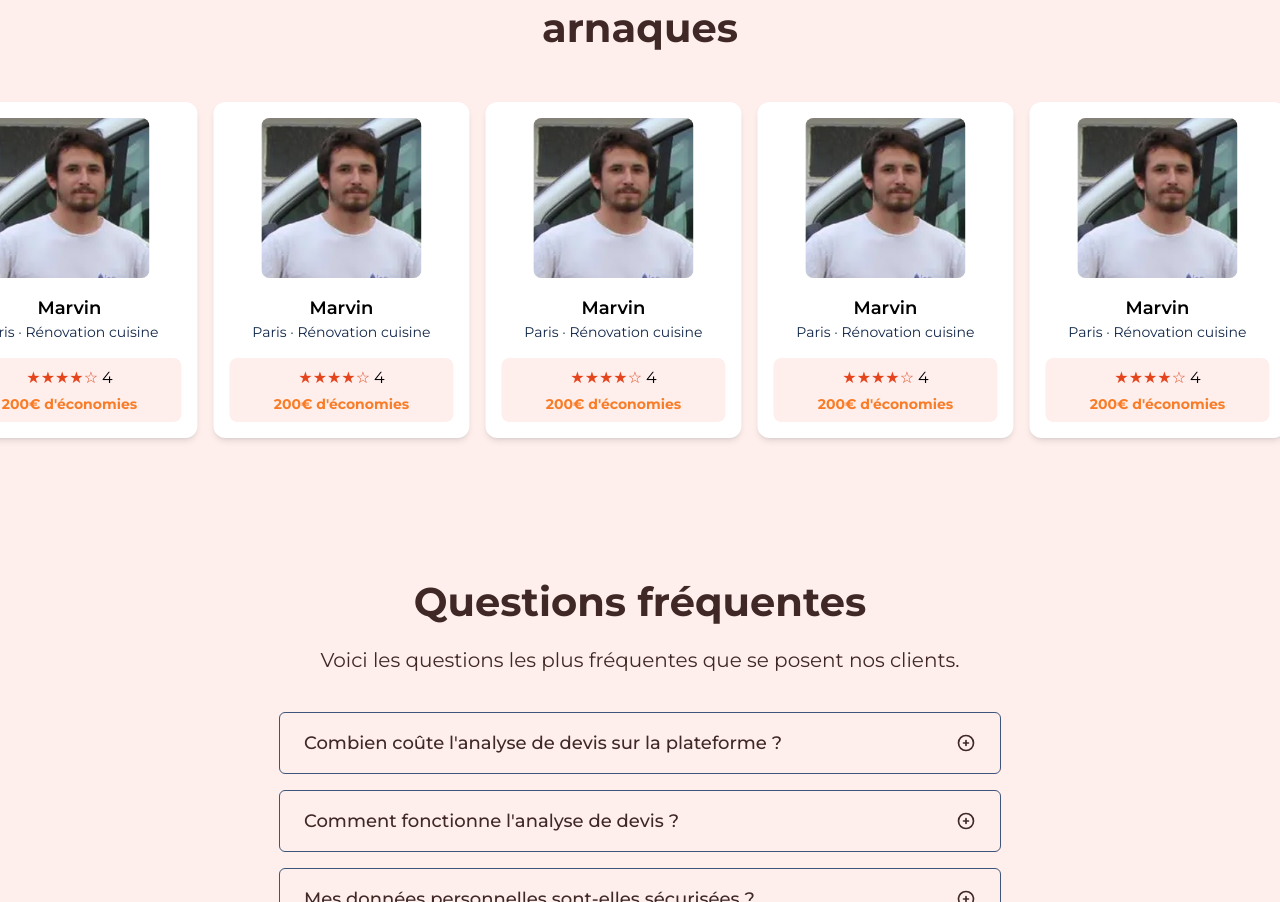
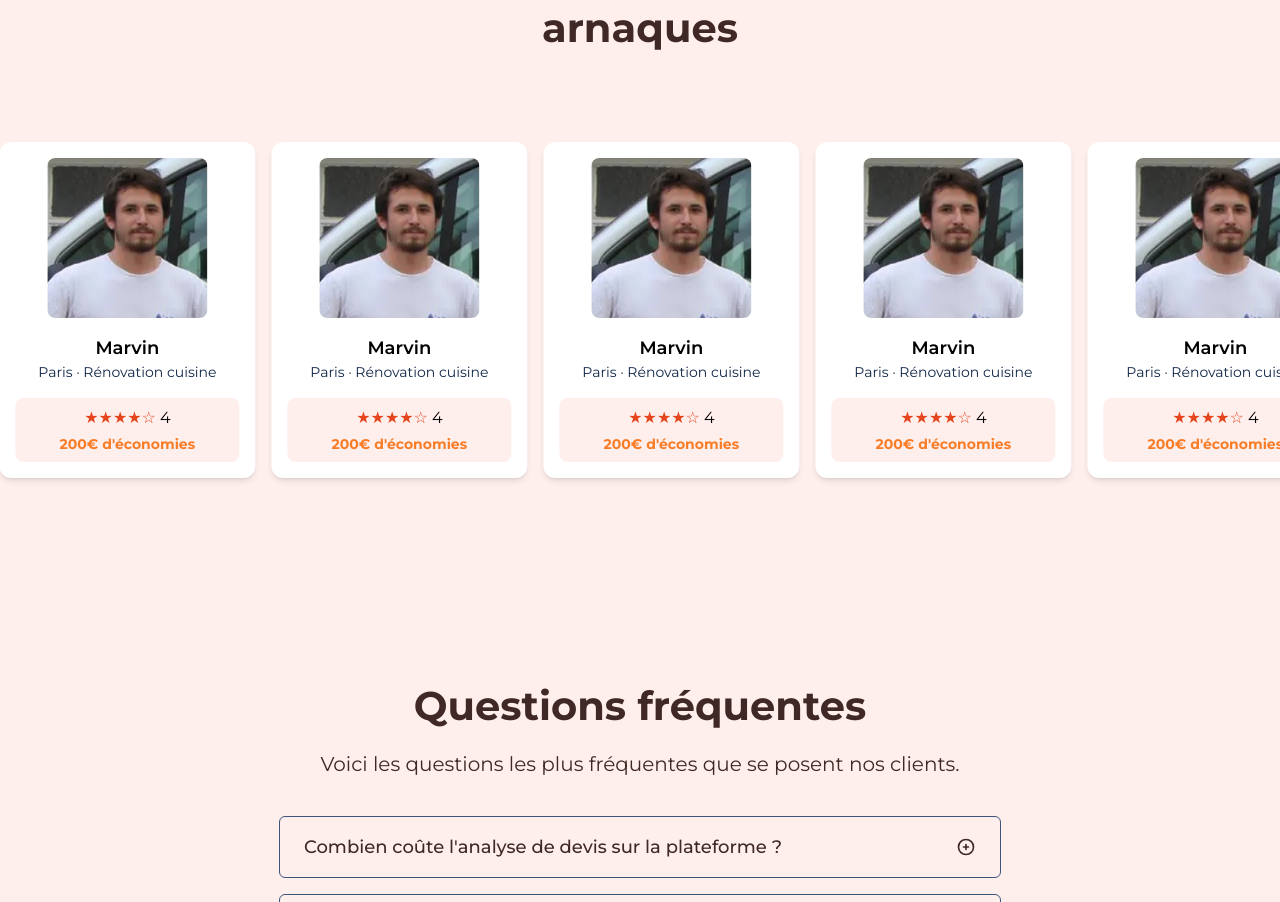
Before and after one commit to ondongo/d-via, a Next.js app: page / in a window 1280 px wide. Shown: the part 1898-2800 px from the top of the page. Built offline with nearby package versions, Linux system fonts and the light colour scheme; no server answers.

Commit message:
Refactorisation du composant ClientGrid en remplaçant l'ancienne animation par un nouveau composant UserMarqueeGrid pour améliorer l'affichage des cartes. Ajout de la fonctionnalité MarqueeRow pour gérer les animations des cartes dans les deux directions.

```diff
--- a/src/components/molecules/landing-client/ClientGrid.tsx
+++ b/src/components/molecules/landing-client/ClientGrid.tsx
@@ -13,13 +13,7 @@ const ClientGrid = () => {
         </h4>
 
         <div className=" w-full mt-8 ">
-          <div className="animate-marqueeGrid flex w-max space-x-4">
-            {[...cards, ...cards].map((_, idx) => (
-              <div key={idx} className="mx-2 Client-card">
-                <ClientCard />
-              </div>
-            ))}
-          </div>
+          <UserMarqueeGrid />
         </div>
       </div>
     </section>
@@ -62,4 +56,32 @@ const ClientCard = () => {
   );
 };
 
+const MarqueeRow = ({ direction, className }: { direction: "left" | "right", className?: string }) => {
+  const cards = Array.from({ length: 15 }).map((_, i) => (
+    <ClientCard key={i} />
+  ));
+
+  return (
+    <div className={`w-full relative ${className || ''}`}>
+      <div
+        className={`flex gap-4 w-fit animate-marquee ${
+          direction === "right" ? "animate-reverse" : ""
+        }`}
+      >
+        {cards}
+        {cards}
+      </div>
+    </div>
+  );
+};
+
+function UserMarqueeGrid() {
+  return (
+    <div className="space-y-6 py-10">
+      <MarqueeRow direction="left" />
+      <MarqueeRow direction="right" className="block md:hidden" />
+    </div>
+  );
+}
+
 export default ClientGrid;
```
